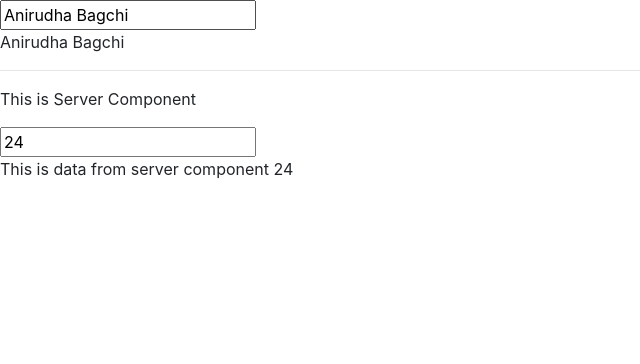
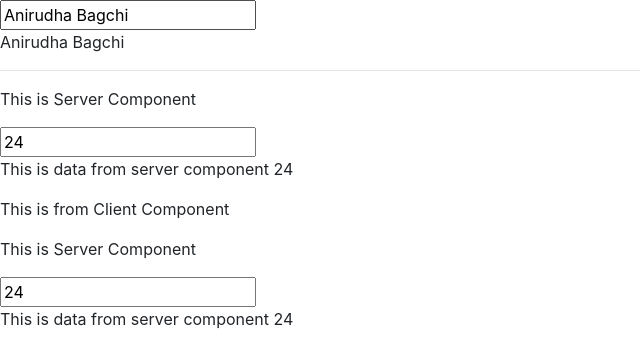
Before and after one commit to RayanGithub/Angular, an Angular app in the folder First-App/: page / in a window 1280 px wide. Shown: the top 364 px of the page, without its empty margins (0-640 px from the left). Built offline with nearby package versions, Linux system fonts and the light colour scheme.

Commit message:
client component added & inherited component calling implemented

```diff
--- a/First-App/src/app/app.component.html
+++ b/First-App/src/app/app.component.html
@@ -2,3 +2,4 @@
 <p>{{Name}}</p>
 <hr>
 <app-server></app-server>
+<app-client></app-client>
--- a/First-App/src/app/app.module.ts
+++ b/First-App/src/app/app.module.ts
@@ -4,10 +4,12 @@ import { FormsModule } from '@angular/forms';
 
 import { AppComponent } from './app.component';
 import { ServerComponent } from './server/server.component';
+import { ClientComponent } from './client/client.component';
 @NgModule({
   declarations: [
     AppComponent,
-    ServerComponent
+    ServerComponent,
+    ClientComponent
   ],
   imports: [
     BrowserModule,
--- /dev/null
+++ b/First-App/src/app/client/client.component.html
@@ -0,0 +1,2 @@
+<P>This is from Client Component</P>
+<app-server></app-server>
--- /dev/null
+++ b/First-App/src/app/client/client.component.ts
@@ -0,0 +1,10 @@
+import { Component } from '@angular/core';
+
+@Component({
+    selector : 'app-client',
+    templateUrl : './client.component.html'
+})
+
+export class ClientComponent {
+    ClientData = 'data'
+}
```
